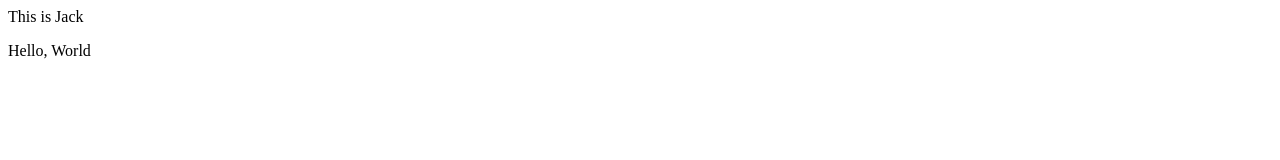
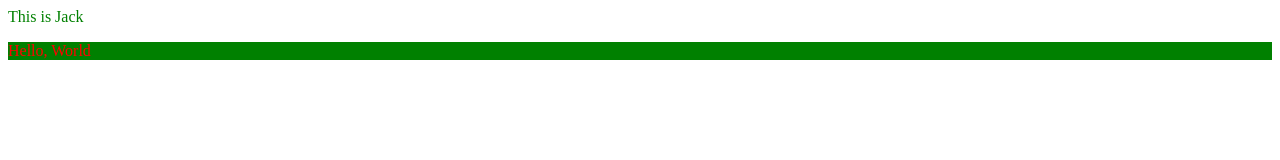
Before and after one commit to JackB1699/CVUProgramming, a plain HTML site: page index.html in a window 1280 px wide. Drawn offline with Linux system fonts and the light colour scheme.

Commit message:
Update index.html

```diff
--- a/index.html
+++ b/index.html
@@ -1,4 +1,5 @@
 <html>
+  <link rel='stylesheet' type='text/css' href='myStyle.css' />
 <head>
 <body>
 <p>
```
